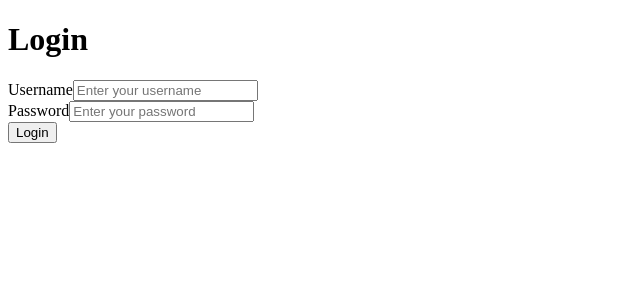
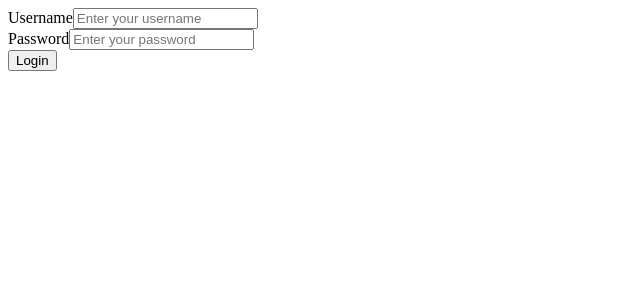
Before and after one commit to vashnavichauhan1825/landing-page-dashboard, a Next.js app: page /auth in a window 1280 px wide. Shown: the top 300 px of the page, without its empty margins (0-640 px from the left). Built offline with nearby package versions, Linux system fonts and the light colour scheme; a web font is replaced by a local one.

Commit message:
auth: connect form to redux

```diff
--- a/components/Auth/AuthForm.js
+++ b/components/Auth/AuthForm.js
@@ -1,6 +1,8 @@
 import { useState } from "react";
-
+import { useDispatch } from "react-redux";
+import { loginUser } from "@/store/slices/authSlice";
 const AuthForm = () => {
+  const dispatch = useDispatch();
   const [formData, setFormData] = useState({
     username: "",
     password: "",
@@ -12,11 +14,12 @@
       ...prevState,
       [name]: value,
     }));
+    console.log(e.target.value);
   };
 
   const handleSubmit = (e) => {
     e.preventDefault();
-
+    dispatch(loginUser(formData));
     console.log("dataaaaaa", formData);
   };
 
--- a/components/Layout/DefaultLayout.js
+++ b/components/Layout/DefaultLayout.js
@@ -1,7 +1,11 @@
 import React from "react";
 
 const DefaultLayout = ({ children }) => {
-  return <div className="">{children}</div>;
+  return (
+    <div className="border-[30px] border-[var(--secondary-color)] h-[100vh]">
+      {children}
+    </div>
+  );
 };
 
 export default DefaultLayout;
--- a/pages/auth.js
+++ b/pages/auth.js
@@ -1,12 +1,7 @@
 import AuthForm from "@/components/Auth/AuthForm";
 
 const LoginPage = () => {
-  return (
-    <div>
-      <h1>Login</h1>
-      <AuthForm />
-    </div>
-  );
+  return <AuthForm />;
 };
 
 export default LoginPage;
--- a/store/index.js
+++ b/store/index.js
@@ -1,5 +1,5 @@
 import { configureStore } from "@reduxjs/toolkit";
-import authReducer from "@/slices/authSlice";
+import authReducer from "@/store/slices/authSlice";
 
 const store = configureStore({
   reducer: {
--- a/slices/authSlice.js
+++ b/store/slices/authSlice.js
@@ -13,11 +13,13 @@
       state.user = action.payload;
       state.isAuthenticated = true;
       localStorage.setItem("user", JSON.stringify(action.payload));
+      console.log("login working");
     },
     logoutUser(state) {
       state.user = null;
       state.isAuthenticated = false;
       localStorage.removeItem("user");
+      console.log("logiout working");
     },
   },
 });
```
